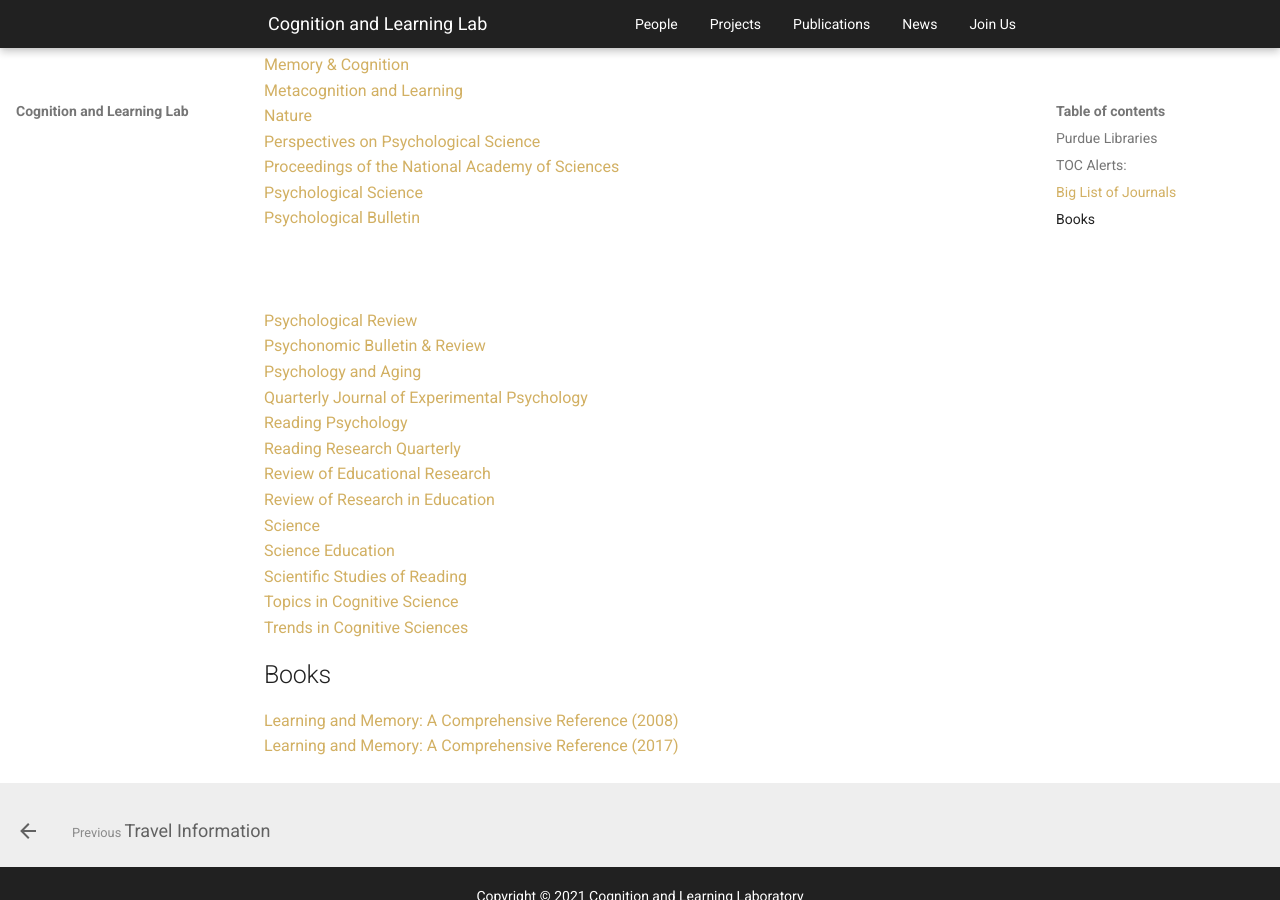
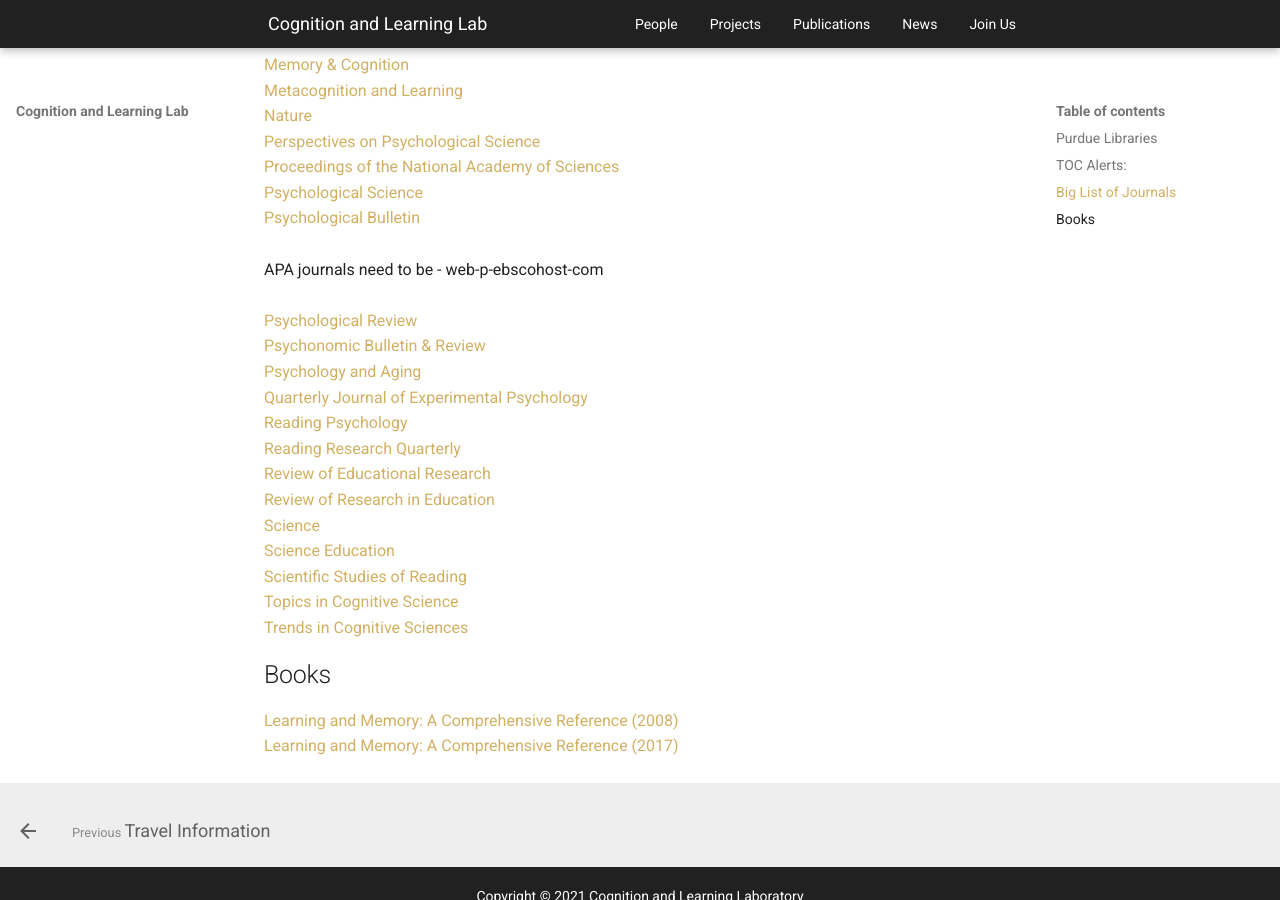
Before and after one commit to shivanya-chandra/pcllab.github.io, an MkDocs documentation site: the page built from docs/handbook/resources/journals.md, in a window 1280 px wide and 900 px high, scrolled down 1490 px. Built offline with MkDocs 1.6.1 and Material for MkDocs 9.7.7, drawn with Linux system fonts in a browser that asks for light colours.

Commit message:
Update journals.md

```diff
--- a/docs/handbook/resources/journals.md
+++ b/docs/handbook/resources/journals.md
@@ -60,11 +60,11 @@
 [Perspectives on Psychological Science](http://pps.sagepub.com.ezproxy.lib.purdue.edu/content/by/year) <br>
 [Proceedings of the National Academy of Sciences](http://www.pnas.org.ezproxy.lib.purdue.edu/content/by/year)<br>
 [Psychological Science](http://pss.sagepub.com.ezproxy.lib.purdue.edu/content/by/year)<br>
-[Psychological Bulletin](https://web-p-ebscohost-com.ezproxy.lib.purdue.edu/ehost/command/detail?bdata=JnNpdGU9ZWhvc3QtbGl2ZQ%3d%3d#jid=BUL&db=pdh)<br>
+[Psychological Bulletin](https://web-p-ebscohost-com.ezproxy.lib.purdue.edu/ehost/command/detail?bdata=JnNpdGU9ZWhvc3QtbGl2ZQ%3d%3d#jid=BUL&db=pdh){target="_blank" rel="noreferrer"}<br>
 <br>
+APA journals need to be - web-p-ebscohost-com<br>
 <br>
-<br>
-[Psychological Review](http://web.a.ebscohost.com.ezproxy.lib.purdue.edu/ehost/command/detail?bdata=JnNpdGU9ZWhvc3QtbGl2ZQ%3d%3d#jid=REV&db=pdh)<br>
+[Psychological Review](http://web-p-ebscohost-com.ezproxy.lib.purdue.edu/ehost/command/detail?bdata=JnNpdGU9ZWhvc3QtbGl2ZQ%3d%3d#jid=REV&db=pdh){target="_blank" rel="noreferrer"}<br>
 [Psychonomic Bulletin & Review](http://link.springer.com.ezproxy.lib.purdue.edu/journal/volumesAndIssues/13423)<br>
 [Psychology and Aging](http://web.a.ebscohost.com.ezproxy.lib.purdue.edu/ehost/command/detail?&bdata=JnNpdGU9ZWhvc3QtbGl2ZQ%3d%3d#jid=PAG&db=pdh)<br>
 [Quarterly Journal of Experimental Psychology](http://www-tandfonline-com.ezproxy.lib.purdue.edu/loi/pqje20)<br>
```
